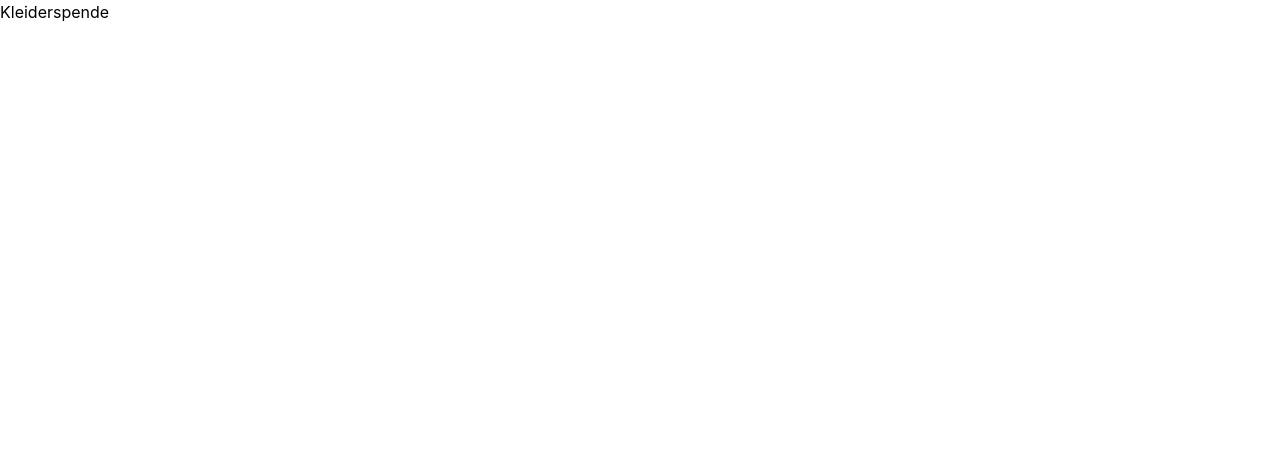
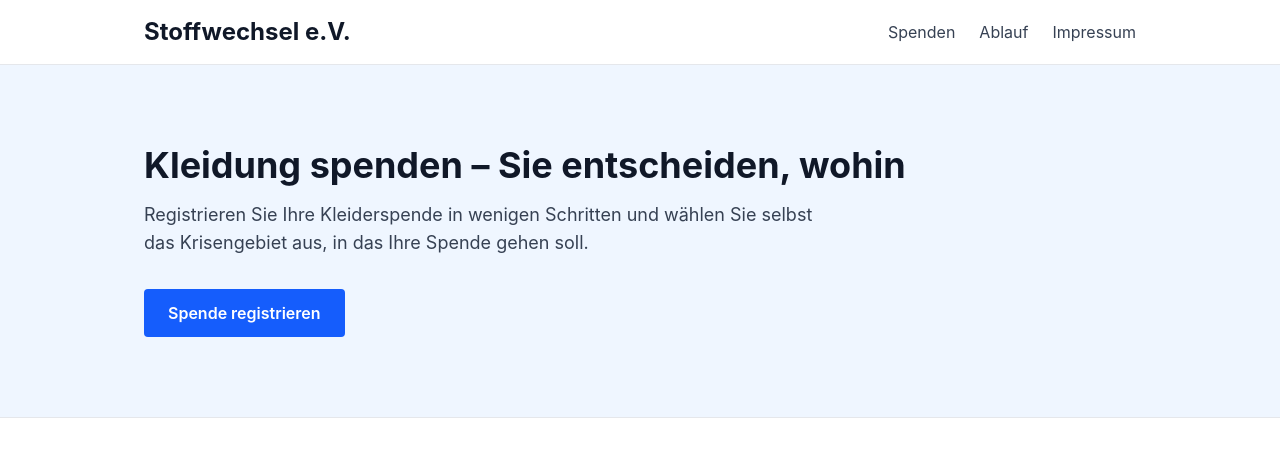
Before and after one commit to michaelgerloffde/Kleiderspende-Webapp, a React (Vite) app: page / in a window 1280 px wide. Shown: the top 456 px of the page. Built offline with nearby package versions, Linux system fonts and the light colour scheme.

Commit message:
feat: implement Header, Hero, and Footer components; add logo SVG asset

```diff
--- a/src/App.jsx
+++ b/src/App.jsx
@@ -1,7 +1,19 @@
+import Header from './Header'
+import Hero from "./Hero"
+import Footer from "./Footer"
+
+
+import { kleidungsarten, krisengebiete } from './Listen'
+
+
 function App() {
   return (
     <div>
-      <h1>Kleiderspende</h1>
+      <Header />
+      <Hero />
+      <div>
+
+      </div>
     </div>
   )
 }
--- /dev/null
+++ b/src/Footer.jsx
@@ -0,0 +1,16 @@
+function Footer() {
+  return (
+    <footer id="impressum" className="bg-gray-100 border-t border-gray-200 mt-12">
+      <div className="max-w-5xl mx-auto p-6 text-sm text-gray-600">
+        <p className="mb-2">Kleiderspende e.V. · Musterstraße 1 · 12345 Musterstadt</p>
+        <ul className="flex gap-4 mb-4">
+          <li><a href="#" className="hover:text-blue-600">Impressum</a></li>
+          <li><a href="#" className="hover:text-blue-600">Datenschutz</a></li>
+        </ul>
+        <p>© 2026 Kleiderspende e.V.</p>
+      </div>
+    </footer>
+  )
+}
+
+export default Footer
--- a/src/Header.jsx
+++ b/src/Header.jsx
@@ -0,0 +1,18 @@
+function Header() {
+  return (
+    <header className="bg-white border-b border-gray-200">
+      <div className="max-w-5xl mx-auto flex items-center justify-between p-4">
+        <h1 className="text-2xl font-bold text-gray-900">Stoffwechsel e.V.</h1>
+        <nav>
+          <ul className="flex gap-6 text-gray-700">
+            <li><a href="#formular" className="hover:text-blue-600">Spenden</a></li>
+            <li><a href="#ablauf" className="hover:text-blue-600">Ablauf</a></li>
+            <li><a href="#impressum" className="hover:text-blue-600">Impressum</a></li>
+          </ul>
+        </nav>
+      </div>
+    </header>
+  )
+}
+
+export default Header
--- a/src/Hero.jsx
+++ b/src/Hero.jsx
@@ -0,0 +1,20 @@
+function Hero() {
+  return (
+    <section className="bg-blue-50 border-b border-gray-200">
+      <div className="max-w-5xl mx-auto px-4 py-12 md:py-20">
+        <h2 className="text-3xl md:text-4xl font-bold text-gray-900 mb-4">
+          Kleidung spenden – Sie entscheiden, wohin
+        </h2>
+        <p className="text-lg text-gray-700 mb-8 max-w-2xl">
+          Registrieren Sie Ihre Kleiderspende in wenigen Schritten und wählen Sie
+          selbst das Krisengebiet aus, in das Ihre Spende gehen soll.
+        </p>
+        <a href="#formular" className="inline-block bg-blue-600 text-white px-6 py-3 rounded font-semibold hover:bg-blue-700">
+          Spende registrieren
+        </a>
+      </div>
+    </section>
+  )
+}
+
+export default Hero
--- a/src/Listen.js
+++ b/src/Listen.js
@@ -0,0 +1,18 @@
+export const kleidungsarten = [
+  "Jacken und Mäntel",
+  "Hosen",
+  "Oberteile",
+  "Schuhe",
+  "Kinderkleidung"
+]
+
+export const krisengebiete = [
+  "Region Nord",
+  "Region Ost",
+  "Region Süd"
+]
+
+export const geschaeftsstellen = [
+  { name: "Geschäftsstelle Musterstadt", plz: "12345" },
+  { name: "Geschäftsstelle Beispielheim", plz: "54321" }
+]
```
Also changed, not shown: src/assets/stoffwechsel-logo.svg (added).
